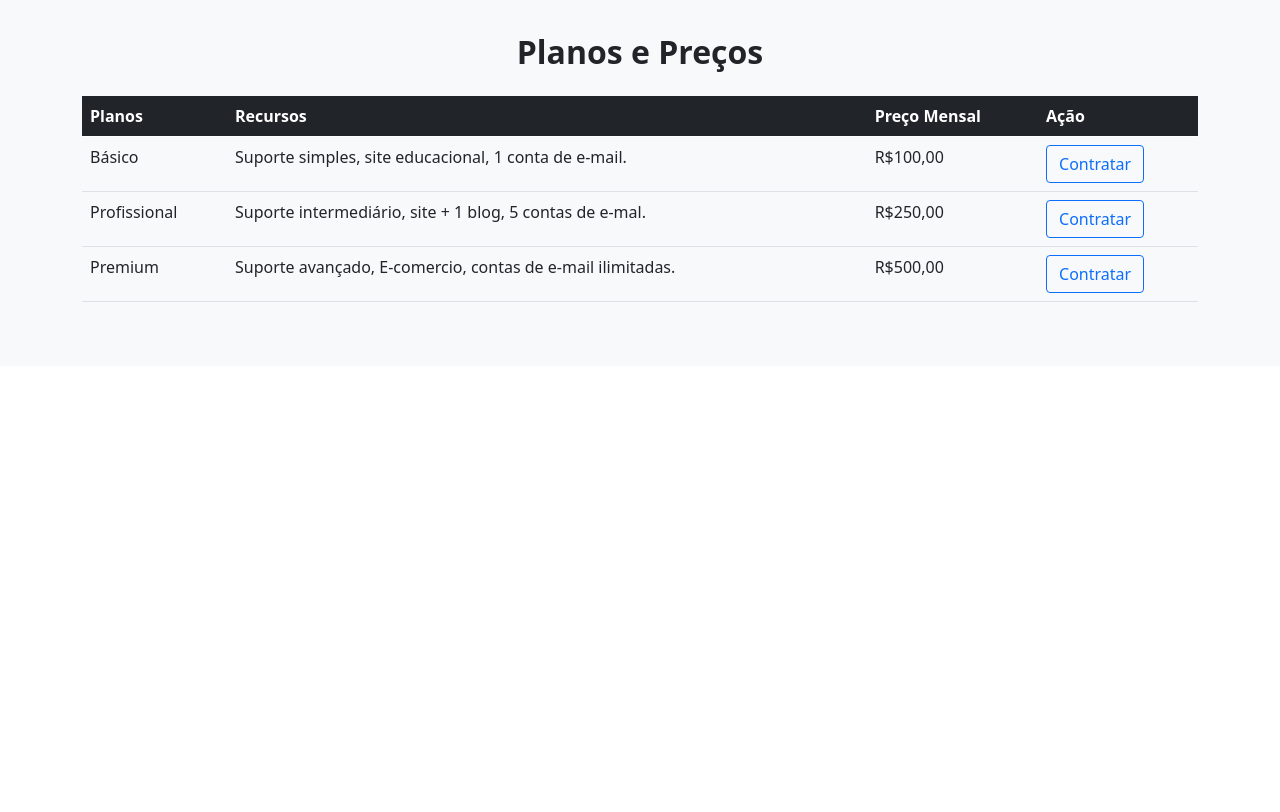
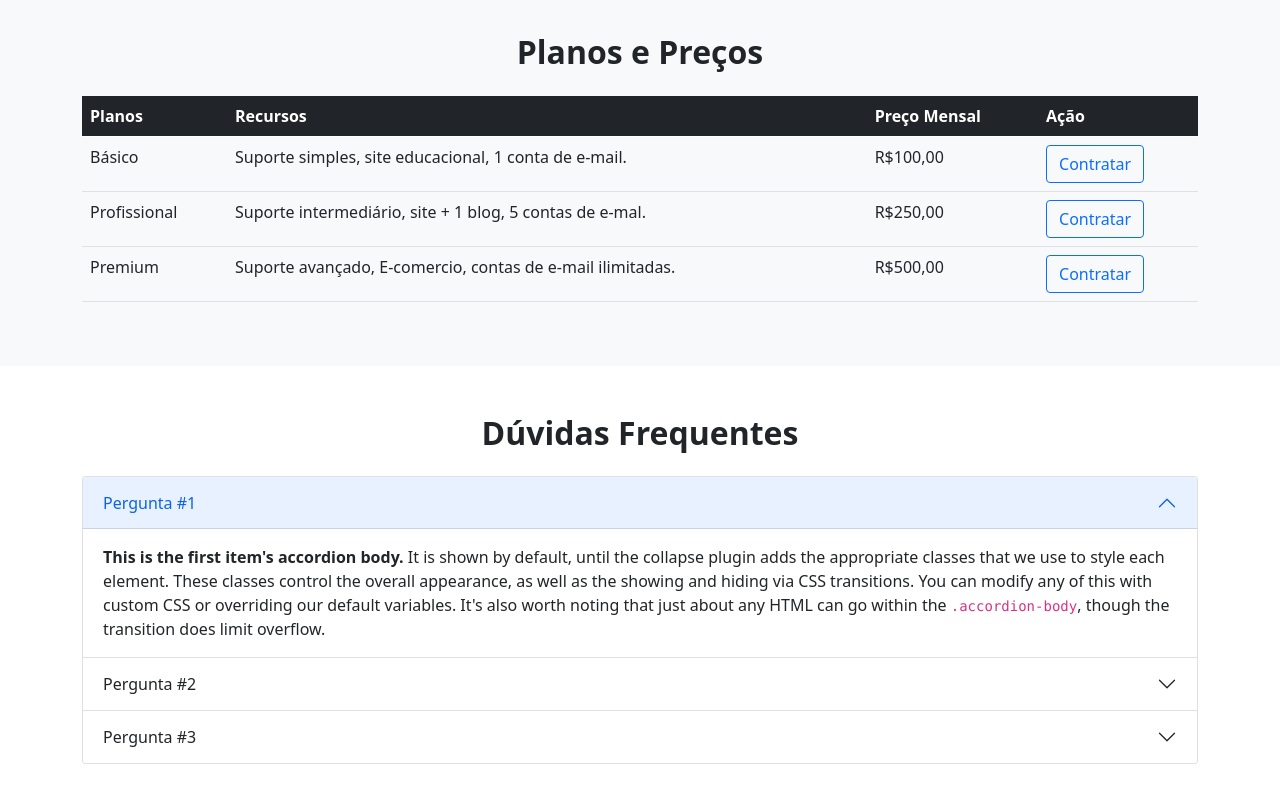
Before and after one commit to LidiaCosta/BootVision, a plain HTML site: page servicos.html in a window 1280 px wide. Shown: the part 719-1531 px from the top of the page. Before the commit the page ends 1085 px from the top, so only its background shows below. Drawn offline with nearby package versions, Linux system fonts and the light colour scheme.

Commit message:
feat: cria section de duvidas na pagina servicos

```diff
--- a/servicos.html
+++ b/servicos.html
@@ -10,6 +10,7 @@
     <link rel="stylesheet" href="https://cdn.jsdelivr.net/npm/bootstrap-icons@1.10.5/font/bootstrap-icons.css">
 </head>
 <body>
+    <!-- Header -->
     <header>
         <nav class="navbar navbar-expand-lg navbar-dark bg-dark">
             <div class="container-fluid">
@@ -36,12 +37,10 @@
             </div>
           </nav>
     </header>
-
     <!-- Fim do Header -->
 
 
     <!-- Hero -->
-
     <section class="hero-servicos">
       <div class="hero-overlay d-flex align-items-center">
         <div class="container text-center">
@@ -50,13 +49,11 @@
         </div>
       </div>
     </section>
-
     <!-- Fim do Hero -->
 
 
 
     <!-- Seção Tabs -->
-
     <section class="py-5">
       <div class="container">
           <h2 class="fw-bold text-center mb-4">O que oferecemos</h2>
@@ -82,7 +79,6 @@
             </div>
       </div>
     </section>
-
     <!-- Fim da Seção Tabs -->
 
     <!-- Section Planos -->
@@ -122,7 +118,6 @@
         </table>
       </div>
     </section>
-
     <!-- Modal -->
     <div class="modal fade" id="exampleModal" tabindex="-1" aria-labelledby="exampleModalLabel" aria-hidden="true">
       <div class="modal-dialog">
@@ -141,7 +136,6 @@
                 <label for="exampleInputPassword1" class="form-label">E-mail</label>
                 <input type="email" class="form-control" id="exampleInputPassword1">
               </div>
-              <button type="submit" class="btn btn-primary">Enviar</button>
             </form>
           </div>
           <div class="modal-footer">
@@ -151,9 +145,54 @@
         </div>
       </div>
     </div>
-    <!-- Modal -->
-
+    <!-- Fim do Modal -->
     <!-- Fim da Section Planos -->
 
+    <!-- Section Dúvidas -->
+
+    <section class="py-5">
+      <div class="container">
+        <h2 class="fw-bold text-center mb-4">Dúvidas Frequentes</h2>
+        <div class="accordion" id="accordionExample">
+          <div class="accordion-item">
+            <h2 class="accordion-header" id="headingOne">
+              <button class="accordion-button" type="button" data-bs-toggle="collapse" data-bs-target="#collapseOne" aria-expanded="true" aria-controls="collapseOne">
+                Pergunta #1
+              </button>
+            </h2>
+            <div id="collapseOne" class="accordion-collapse collapse show" aria-labelledby="headingOne" data-bs-parent="#accordionExample">
+              <div class="accordion-body">
+                <strong>This is the first item's accordion body.</strong> It is shown by default, until the collapse plugin adds the appropriate classes that we use to style each element. These classes control the overall appearance, as well as the showing and hiding via CSS transitions. You can modify any of this with custom CSS or overriding our default variables. It's also worth noting that just about any HTML can go within the <code>.accordion-body</code>, though the transition does limit overflow.
+              </div>
+            </div>
+          </div>
+          <div class="accordion-item">
+            <h2 class="accordion-header" id="headingTwo">
+              <button class="accordion-button collapsed" type="button" data-bs-toggle="collapse" data-bs-target="#collapseTwo" aria-expanded="false" aria-controls="collapseTwo">
+                Pergunta #2
+              </button>
+            </h2>
+            <div id="collapseTwo" class="accordion-collapse collapse" aria-labelledby="headingTwo" data-bs-parent="#accordionExample">
+              <div class="accordion-body">
+                <strong>This is the second item's accordion body.</strong> It is hidden by default, until the collapse plugin adds the appropriate classes that we use to style each element. These classes control the overall appearance, as well as the showing and hiding via CSS transitions. You can modify any of this with custom CSS or overriding our default variables. It's also worth noting that just about any HTML can go within the <code>.accordion-body</code>, though the transition does limit overflow.
+              </div>
+            </div>
+          </div>
+          <div class="accordion-item">
+            <h2 class="accordion-header" id="headingThree">
+              <button class="accordion-button collapsed" type="button" data-bs-toggle="collapse" data-bs-target="#collapseThree" aria-expanded="false" aria-controls="collapseThree">
+                Pergunta #3
+              </button>
+            </h2>
+            <div id="collapseThree" class="accordion-collapse collapse" aria-labelledby="headingThree" data-bs-parent="#accordionExample">
+              <div class="accordion-body">
+                <strong>This is the third item's accordion body.</strong> It is hidden by default, until the collapse plugin adds the appropriate classes that we use to style each element. These classes control the overall appearance, as well as the showing and hiding via CSS transitions. You can modify any of this with custom CSS or overriding our default variables. It's also worth noting that just about any HTML can go within the <code>.accordion-body</code>, though the transition does limit overflow.
+              </div>
+            </div>
+          </div>
+        </div>
+      </div>
+    </section>
+    <!-- Fim da Section Dúvidas -->
 </body>
 </html>
```
